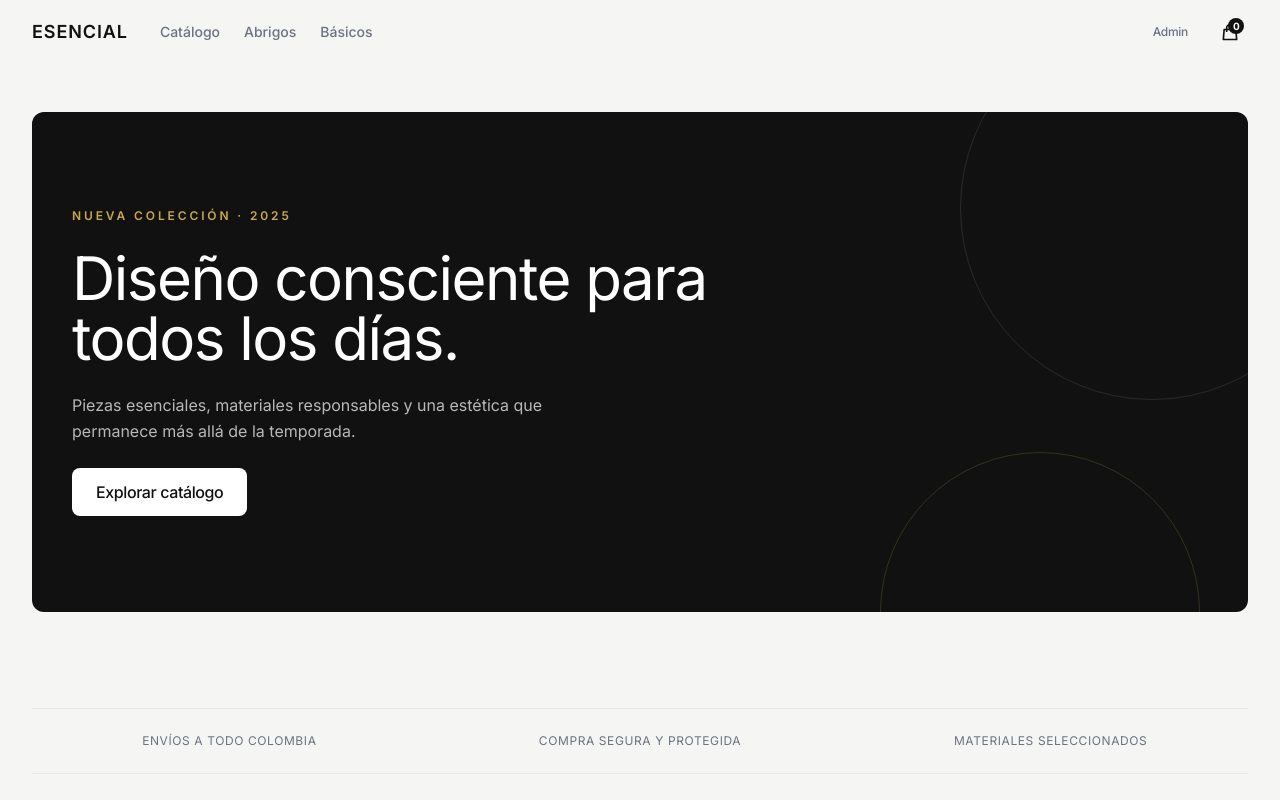
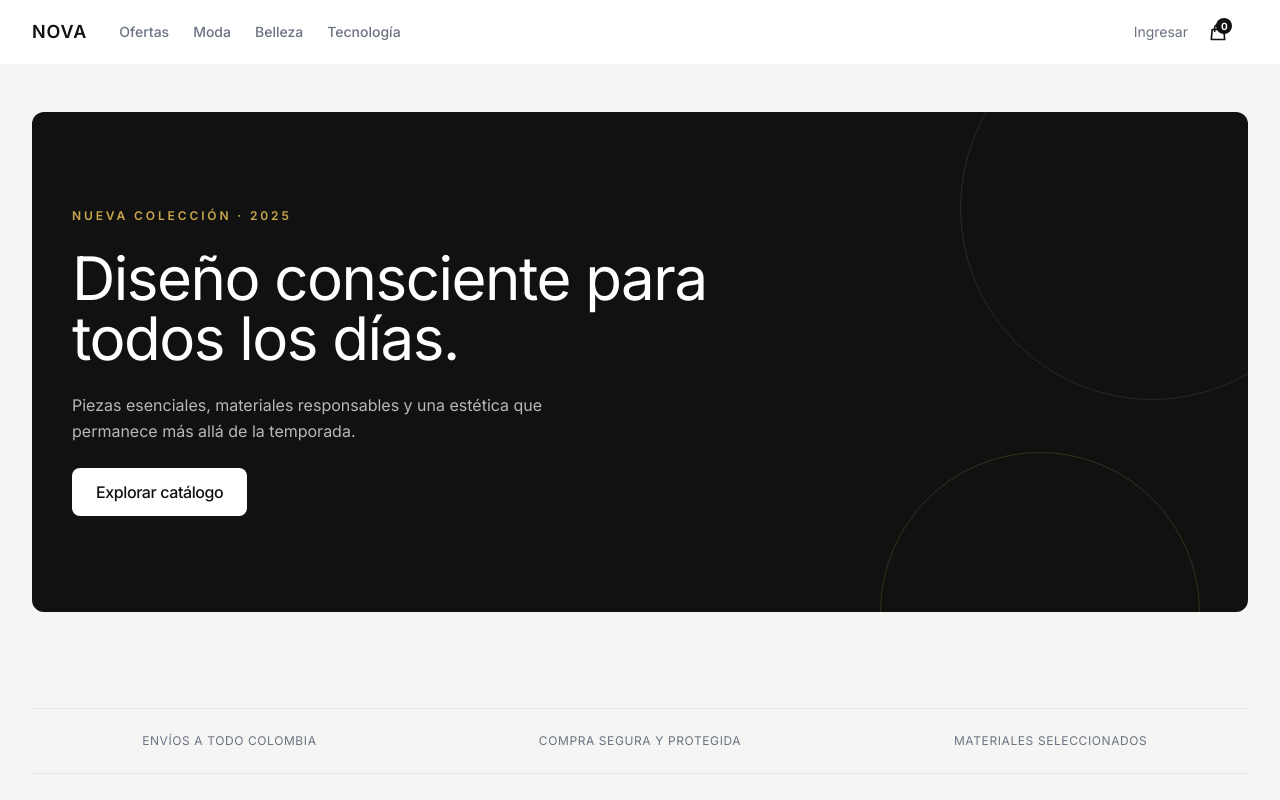
Before and after one commit to cbdvxzDev/Practica-NextJs, a Next.js app: page / in a window 1280 px wide. Shown: the top 800 px of the page. Built offline with nearby package versions, Linux system fonts and the light colour scheme.

Commit message:
Refactor layout components and update configuration settings

```diff
--- a/app/(shop)/layout.tsx
+++ b/app/(shop)/layout.tsx
@@ -3,8 +3,8 @@ import { Navbar } from "../compents/layout/Navbar";
 import { Footer } from "../compents/layout/Footer";
 
 export const metadata: Metadata = {
-  title: "Modern E-commerce",
-  description: "Plataforma de e-commerce moderna, limpia y profesional.",
+  title: "NOVA | Compra todo lo que buscas",
+  description: "Moda, belleza, accesorios y tecnología en un solo lugar.",
 };
 
 interface ShopLayoutProps {
--- a/app/compents/layout/Footer.tsx
+++ b/app/compents/layout/Footer.tsx
@@ -2,7 +2,6 @@
 
 import Link from "next/link";
 import { usePathname } from "next/navigation";
-import { cn } from "@/lib/utils";
 
 const FOOTER_SECTIONS = [
   {
@@ -49,10 +48,10 @@ export function Footer() {
               href="/"
               className="text-base font-semibold tracking-wider uppercase text-brand-dark transition-opacity hover:opacity-80"
             >
-              Esencial
+              NOVA
             </Link>
             <p className="text-xs text-brand-muted max-w-xs leading-relaxed">
-              Diseño atemporal, minimalismo funcional y piezas confeccionadas de forma consciente y responsable.
+              Moda, belleza, accesorios y tecnología seleccionados para hacer tu día más fácil.
             </p>
           </div>
 
--- a/app/compents/layout/Navbar.tsx
+++ b/app/compents/layout/Navbar.tsx
@@ -4,22 +4,26 @@ import * as React from "react";
 import Link from "next/link";
 import { usePathname } from "next/navigation";
 import { cn } from "../../lib/utils";
-import { Button } from "../ui/Button";
 import { useCartTotalItems } from "../../store/cart.store";
 
 const NAV_LINKS = [
-  { href: "/products", label: "Catálogo" },
-  { href: "/categories/abrigo", label: "Abrigos" },
-  { href: "/categories/basicos", label: "Básicos" },
+  { href: "/products", label: "Ofertas" },
+  { href: "/categories/moda", label: "Moda" },
+  { href: "/categories/belleza", label: "Belleza" },
+  { href: "/categories/tecnologia", label: "Tecnología" },
 ];
 
 export function Navbar() {
   const pathname = usePathname();
   const [isScrolled, setIsScrolled] = React.useState(false);
+  const [isMenuOpen, setIsMenuOpen] = React.useState(false);
   const totalItems = useCartTotalItems();
 
-  const [isMounted, setIsMounted] = React.useState(false);
-  React.useEffect(() => setIsMounted(true), []);
+  const isMounted = React.useSyncExternalStore(
+    () => () => undefined,
+    () => true,
+    () => false
+  );
 
   React.useEffect(() => {
     const handleScroll = () => {
@@ -34,8 +38,8 @@ export function Navbar() {
   return (
     <header
       className={cn(
-        "fixed top-0 inset-x-0 z-40 w-full transition-all duration-300 border-b border-transparent bg-transparent",
-        isScrolled && "bg-white/80 backdrop-blur-md border-border/40 shadow-sm"
+        "fixed top-0 inset-x-0 z-40 w-full border-b border-border/40 bg-white transition-all duration-300",
+        isScrolled && "shadow-sm"
       )}
     >
       <div className="max-w-7xl mx-auto h-16 px-4 sm:px-6 lg:px-8 flex items-center justify-between">
@@ -45,10 +49,10 @@ export function Navbar() {
             href="/"
             className="text-lg font-semibold tracking-wider uppercase text-brand-dark transition-opacity hover:opacity-80"
           >
-            Esencial
+            NOVA
           </Link>
 
-          <nav className="hidden md:flex items-center space-x-6 text-sm font-medium">
+          <nav className="hidden items-center space-x-6 text-sm font-medium md:flex">
             {NAV_LINKS.map((link) => {
               const isActive = pathname === link.href;
               return (
@@ -68,13 +72,11 @@ export function Navbar() {
         </div>
 
         <div className="flex items-center space-x-3">
-          <Link href="/admin/dashboard">
-            <Button variant="ghost" size="sm" className="hidden sm:inline-flex text-xs text-brand-muted hover:text-brand-dark">
-              Admin
-            </Button>
+          <Link href="/login" className="hidden text-sm text-brand-muted transition-colors hover:text-brand-dark sm:inline-flex">
+            Ingresar
           </Link>
 
-          <Link href="/cart" className="relative p-2 text-brand-dark hover:text-brand-muted transition-colors" aria-label="Ver carrito">
+          <Link href="/cart" className="relative p-2 text-brand-dark transition-colors hover:text-brand-muted" aria-label="Ver carrito">
             <svg className="h-5 w-5" fill="none" viewBox="0 0 24 24" stroke="currentColor" strokeWidth={2}>
               <path strokeLinecap="round" strokeLinejoin="round" d="M16 11V7a4 4 0 00-8 0v4M5 9h14l1 12H4L5 9z" />
             </svg>
@@ -82,9 +84,33 @@ export function Navbar() {
               {isMounted ? totalItems : 0}
             </span>
           </Link>
+          <button
+            type="button"
+            className="p-2 text-brand-dark md:hidden"
+            aria-label={isMenuOpen ? "Cerrar menú" : "Abrir menú"}
+            aria-expanded={isMenuOpen}
+            onClick={() => setIsMenuOpen((open) => !open)}
+          >
+            <span className="block h-0.5 w-5 bg-current" />
+            <span className="mt-1.5 block h-0.5 w-5 bg-current" />
+          </button>
         </div>
 
       </div>
+      {isMenuOpen && (
+        <nav className="border-t border-border/40 bg-white px-4 py-4 md:hidden">
+          <div className="mx-auto flex max-w-7xl flex-col gap-4 text-sm font-medium">
+            {NAV_LINKS.map((link) => (
+              <Link key={link.href} href={link.href} className="text-brand-muted hover:text-brand-dark">
+                {link.label}
+              </Link>
+            ))}
+            <Link href="/login" className="border-t border-border/40 pt-4 text-brand-muted">
+              Mi cuenta
+            </Link>
+          </div>
+        </nav>
+      )}
     </header>
   );
 }
--- a/app/constants/config.ts
+++ b/app/constants/config.ts
@@ -5,9 +5,9 @@
  * Centraliza variables de entorno y constantes de comportamiento.
  */
 export const CONFIG = {
-    appName: 'GiborSec',
+    appName: 'NOVA',
     api: {
-      baseUrl: process.env.NEXT_PUBLIC_API_URL || 'https://api.giborsec.com',
+      baseUrl: process.env.NEXT_PUBLIC_API_URL || '',
       timeout: 10000, // 10 segundos
     },
     pagination: {
@@ -18,7 +18,7 @@ export const CONFIG = {
       sessionExpiryMinutes: 60,
     },
     site: {
-      contactEmail: 'soporte@giborsec.com',
+      contactEmail: 'soporte@nova.com',
       currency: 'COP',
     },
   } as const;
```
